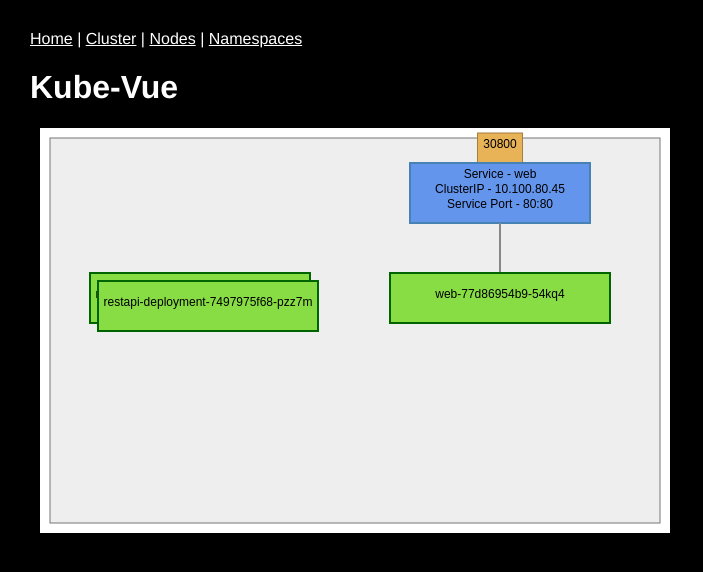
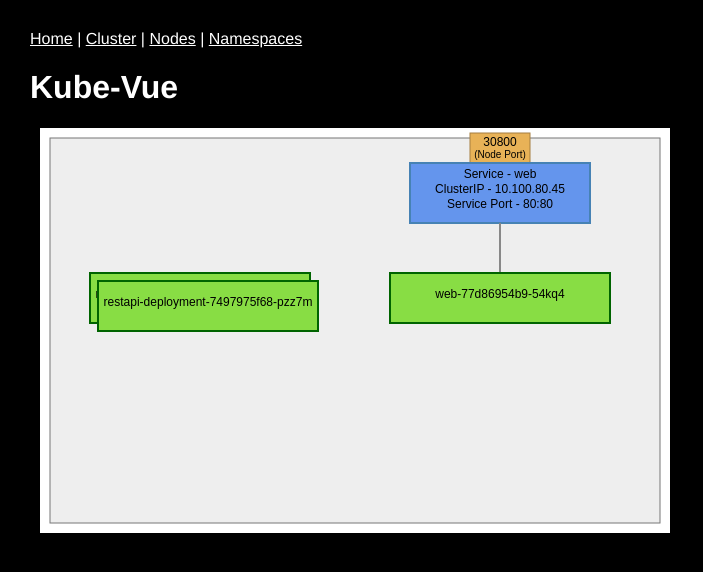
Before and after one commit to tangolab/kube-vue, a Vue app: page /cluster in a window 1280 px wide. Shown: the top 572 px of the page, without its empty margins (0-703 px from the left). Built offline with nearby package versions, Linux system fonts and the light colour scheme.

Commit message:
node port fix

```diff
--- a/src/views/Home.vue
+++ b/src/views/Home.vue
@@ -10,16 +10,19 @@
                     /*dep*/     <rect :x="d.left + ((d.left + d.w) * ref)" :y="d.top" :width="d.w" :height="d.h" :class="d.style"></rect>
                                 <!--<text :x="d.left + ((d.left + d.w) * ref) + d.w/2" :y="200" text-anchor="middle" fill="#000" class="podlabel">{{dep.name}}</text>-->
 
-                    /*NodePort*/<rect v-if="dep.pods.service.nodePort!==''" :x="d.left + ((d.left + d.w) * ref) + d.w/2 - s.w/8" :y="d.top+s.top-30" :width="s.w/4" :height="s.h/2.0" :class="np.style"></rect>
-                                <text :x="d.left + ((d.left + d.w) * ref) + d.w/2" :y="d.top+s.top-15"
-                                text-anchor="middle" fill="#000" class="servicelabel">{{dep.pods.service.nodePort}}</text>
+                    /*NodePort*/<rect v-if="dep.pods.service.nodePort!==''" :x="d.left + ((d.left + d.w) * ref) + d.w/2 - s.w/6" :y="d.top+s.top-30"
+                                  :width="s.w/3" :height="s.h/2.0" :class="np.style"></rect>
+                                <text v-if="dep.pods.service.nodePort!==''" :x="d.left + ((d.left + d.w) * ref) + d.w/2" :y="d.top+s.top-15+10"
+                                  text-anchor="middle" fill="#000" class="nplabel">(Node Port)</text>
+                                <text v-if="dep.pods.service.nodePort!==''" :x="d.left + ((d.left + d.w) * ref) + d.w/2" :y="d.top+s.top-17"
+                                  text-anchor="middle" fill="#000" class="servicelabel">{{dep.pods.service.nodePort}}</text>
                     /*service*/ <rect v-if="dep.pods.service.name!=='None'" :x="d.left + ((d.left + d.w) * ref) + d.w/2 - s.w/2" :y="d.top+s.top" :width="s.w" :height="s.h" :class="s.style"></rect>
                                 <text v-if="dep.pods.service.name!=='None'" :x="d.left + ((d.left + d.w) * ref) + d.w/2" :y="d.top+s.top+ s.th"
-                                text-anchor="middle" fill="#000" class="servicelabel">Service - {{dep.pods.service.name}}</text>
+                                  text-anchor="middle" fill="#000" class="servicelabel">Service - {{dep.pods.service.name}}</text>
                                 <text v-if="dep.pods.service.name!=='None'" :x="d.left + ((d.left + d.w) * ref) + d.w/2" :y="d.top+s.top+ s.th*2"
-                                text-anchor="middle" fill="#000" class="servicelabel">ClusterIP - {{dep.pods.service.clusterIP}}</text>
+                                  text-anchor="middle" fill="#000" class="servicelabel">ClusterIP - {{dep.pods.service.clusterIP}}</text>
                                 <text v-if="dep.pods.service.name!=='None'" :x="d.left + ((d.left + d.w) * ref) + d.w/2" :y="d.top+s.top+ s.th*3"
-                                text-anchor="middle" fill="#000" class="servicelabel">Service Port - {{dep.pods.service.port}}:{{dep.pods.service.targetPort}}</text>
+                                  text-anchor="middle" fill="#000" class="servicelabel">Service Port - {{dep.pods.service.port}}:{{dep.pods.service.targetPort}}</text>
                     <line v-if="dep.pods.service.name!=='None'" class="service-1" :x1="d.left + ((d.left + d.w) * ref) + d.w/2" :y1="d.top+s.top+s.h" :x2="d.left + ((d.left + d.w) * ref) + d.w/2" :y2="d.top+s.top+p.top+s.h"></line>
 
                     <g v-for="(pod, index) in dep.pods.items" :key="index">
@@ -326,6 +329,10 @@
   font: 12px arial;
 }
 
+.nplabel {
+  font: 10px arial;
+}
+
 img.podlogo {
   position: relative;
   top: -300px;
```
